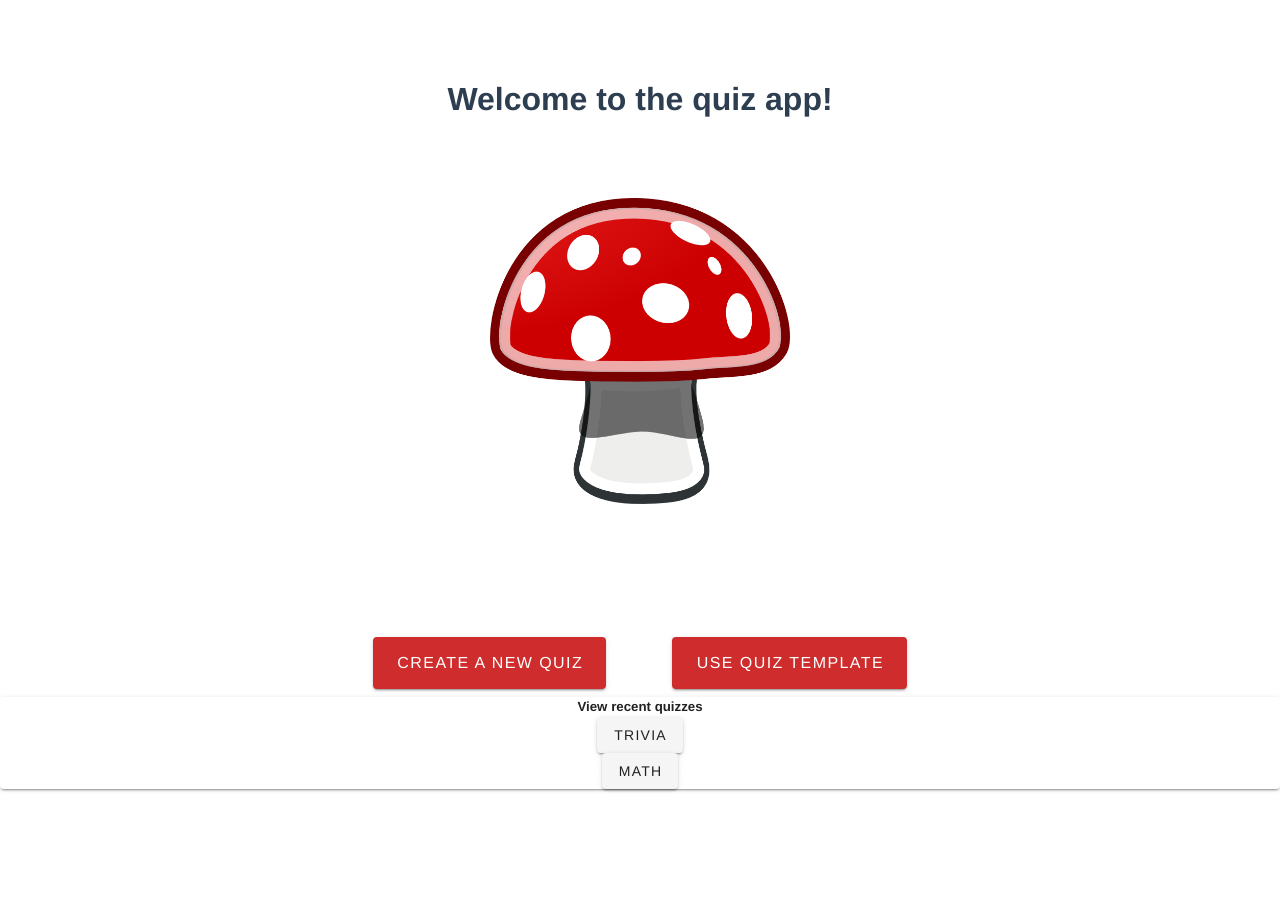
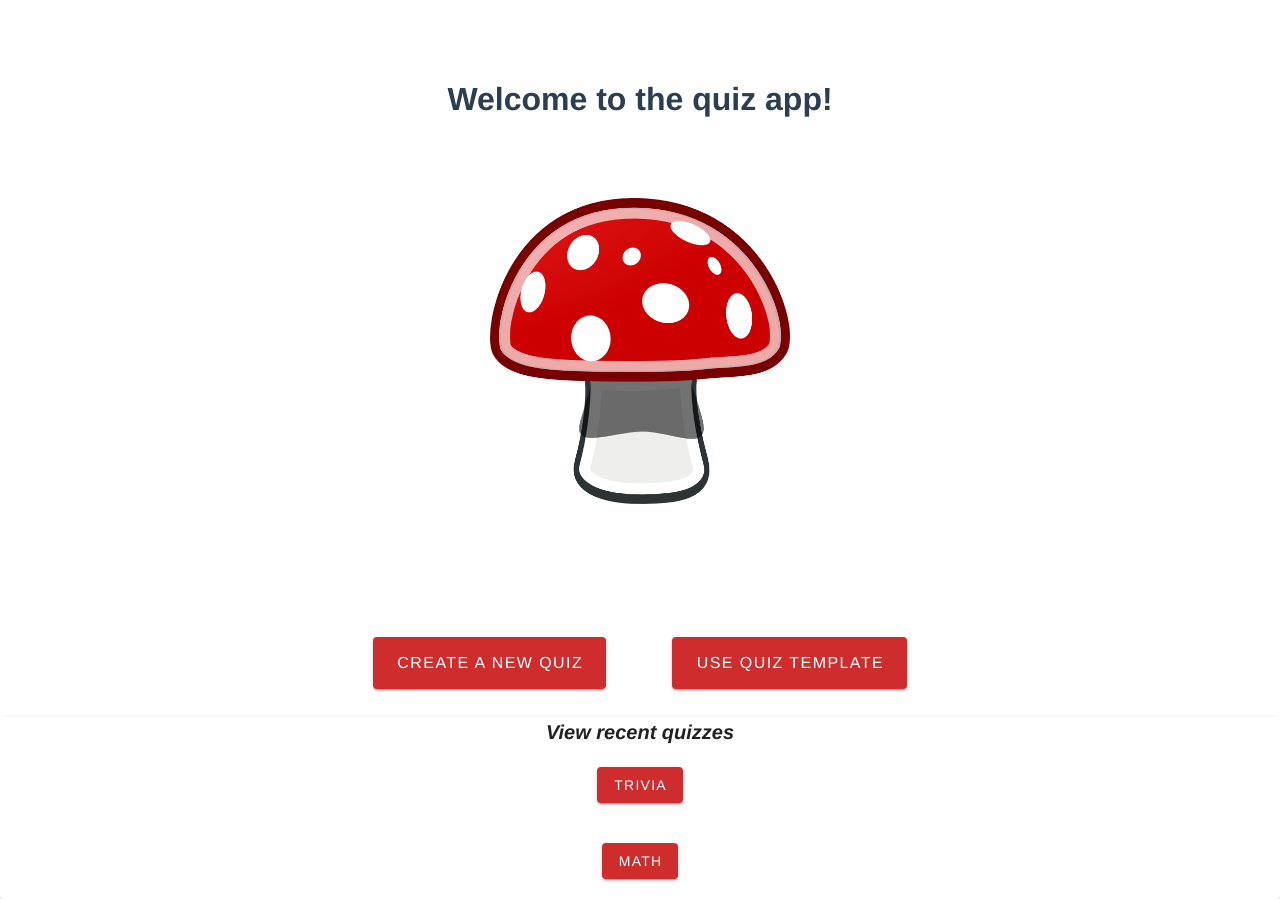
Before and after one commit to alexandratcrane/Quiz330Part3, a Vue app: page / in a window 1280 px wide. Before the commit the page ends 800 px from the top, so only its background shows below. Built offline with nearby package versions, Linux system fonts and the light colour scheme.

Commit message:
fixed up the UI for the home page

```diff
--- a/src/views/Home.vue
+++ b/src/views/Home.vue
@@ -23,13 +23,14 @@
       </router-link>
 
 
-         <v-card>
-             <h5> View recent quizzes </h5>
+         <v-card class = "recent">
+
+             <h5 class = "recentTitle"> View recent quizzes </h5>
              <div v-for="survey in surveys" v-bind:key="survey.id">
 
 
                  <router-link :to="`surveys/${survey.id}`" class="card-footer-item">
-                 <v-btn>
+                 <v-btn class="recentbtn" color="#cf2d2d">
          {{ survey.name}}
                  </v-btn>
 
@@ -66,6 +67,27 @@ export default {
      margin: 25px;
 
 }
+
+.recent{
+    position: relative;
+    bottom: 0px;
+    margin-top: 20px;
+
+
+
+}
+.recentbtn{
+    position: relative;
+   margin: 20px;
+    padding:20px;
+    color: white;
+
+}
+
+.recentTitle{
+    font-style: italic;
+    font-size: 20px;
+}
 v-btn{
      text-decoration: none;
 
@@ -73,4 +95,9 @@ v-btn{
 img{
     margin-bottom: 125px;
 }
+
+card-footer-item{
+   background-color: darkgreen;
+
+}
 </style>
```
